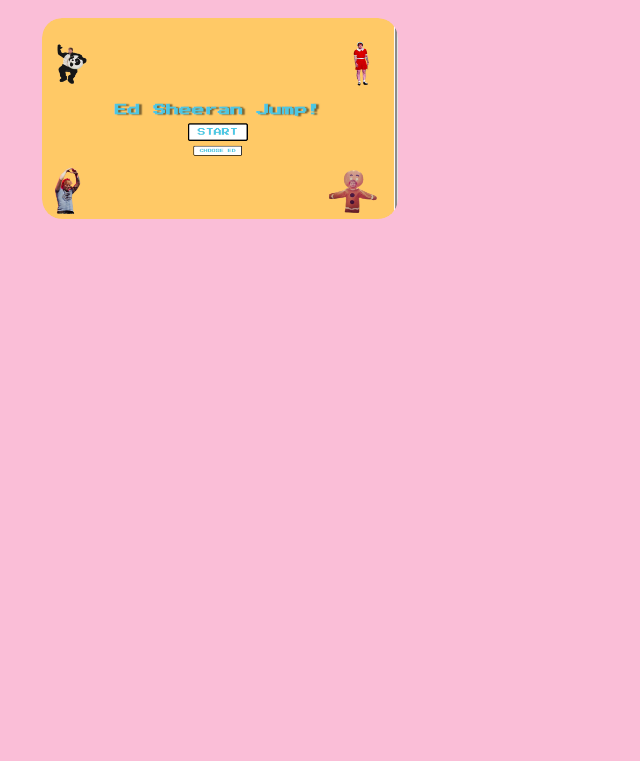
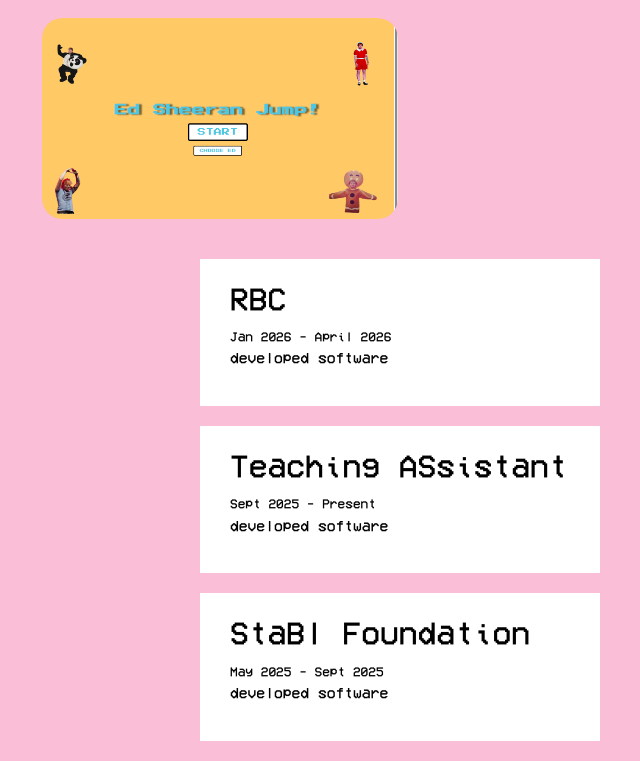
Before and after one commit to MychaelaTran/Portfolio, a React (Create React App) app: page / in a window 1280 px wide. Shown: the part 1545-2306 px from the top of the page, without its empty margins (40-680 px from the left). Before the commit the page ends 1784 px from the top, so only its background shows below. Built offline with nearby package versions, Linux system fonts and the light colour scheme.

Commit message:
starting work

```diff
--- a/src/App.css
+++ b/src/App.css
@@ -450,10 +450,6 @@
 
 
 
-
-
-
-
 .App-link {
   color: #61dafb;
 }
--- a/src/App.js
+++ b/src/App.js
@@ -13,6 +13,7 @@
       <HomeBanner />
       <Skills />
       <Projects />
+      <Work />
     </div>
   );
 }
--- a/src/components/Work.js
+++ b/src/components/Work.js
@@ -1,37 +1,48 @@
-/*import * as React from 'react';
-import Timeline from '@mui/lab/Timeline';
-import TimelineItem from '@mui/lab/TimelineItem';
-import TimelineSeparator from '@mui/lab/TimelineSeparator';
-import TimelineConnector from '@mui/lab/TimelineConnector';
-import TimelineContent from '@mui/lab/TimelineContent';
-import TimelineDot from '@mui/lab/TimelineDot';
+import "./work.css"
 export const Work = () => {
      return (
-    <Timeline>
-      <TimelineItem>
-        <TimelineSeparator>
-          <TimelineDot />
-          <TimelineConnector />
-        </TimelineSeparator>
-        <TimelineContent>Eat</TimelineContent>
-      </TimelineItem>
-      <TimelineItem>
-        <TimelineSeparator>
-          <TimelineDot />
-          <TimelineConnector />
-        </TimelineSeparator>
-        <TimelineContent>Code</TimelineContent>
-      </TimelineItem>
-      <TimelineItem>
-        <TimelineSeparator>
-          <TimelineDot />
-        </TimelineSeparator>
-        <TimelineContent>Sleep</TimelineContent>
-      </TimelineItem>
-    </Timeline>
-  );
+      <div>
+        {/* RBC */}
+        <div className="timeline">
+          <div className="timeline-box left-box">
+            <div className="text-box">
+              <h2>RBC</h2>
+              <small>Jan 2026 - April 2026</small>
+              <p> developed software</p>
+            </div>
+          </div>
+        </div>
+
+        {/* teaching assisntaw */}
+        <div className="timeline">
+          <div className="timeline-box right-box">
+            <div className="text-box">
+              <h2>Teaching ASsistant </h2>
+              <small>Sept 2025 - Present</small>
+              <p> developed software</p>
+            </div>
+          </div>
+        </div>
+
+
+        {/* stabl */}
+        <div className="timeline">
+          <div className="timeline-box left-box">
+            <div className="text-box">
+              <h2>StaBl Foundation</h2>
+              <small>May 2025 - Sept 2025</small>
+              <p> developed software</p>
+            </div>
+          </div>
+        </div>
+
+
+
+
+      </div>
+
+    );
 
 
 
 }
-  */
--- /dev/null
+++ b/src/components/work.css
@@ -0,0 +1,35 @@
+
+
+/* work.js */
+.timeline{
+  position: relative;
+  max-width:800px;
+  margin: 20px auto;
+}
+
+
+.timeline-box{
+  padding: 0px 0px;
+  position: relative;
+  margin: 0px;
+  width: 50%;
+  background-color: white;
+
+
+}
+
+.left-box{
+  left: 0;
+}
+
+.right-box{
+  right: 0;
+}
+
+.text-box{
+  text-align: left;
+  padding: 20px 30px;
+  background-color: white;
+  position: relative;
+  font-size: 15px;
+}
```
